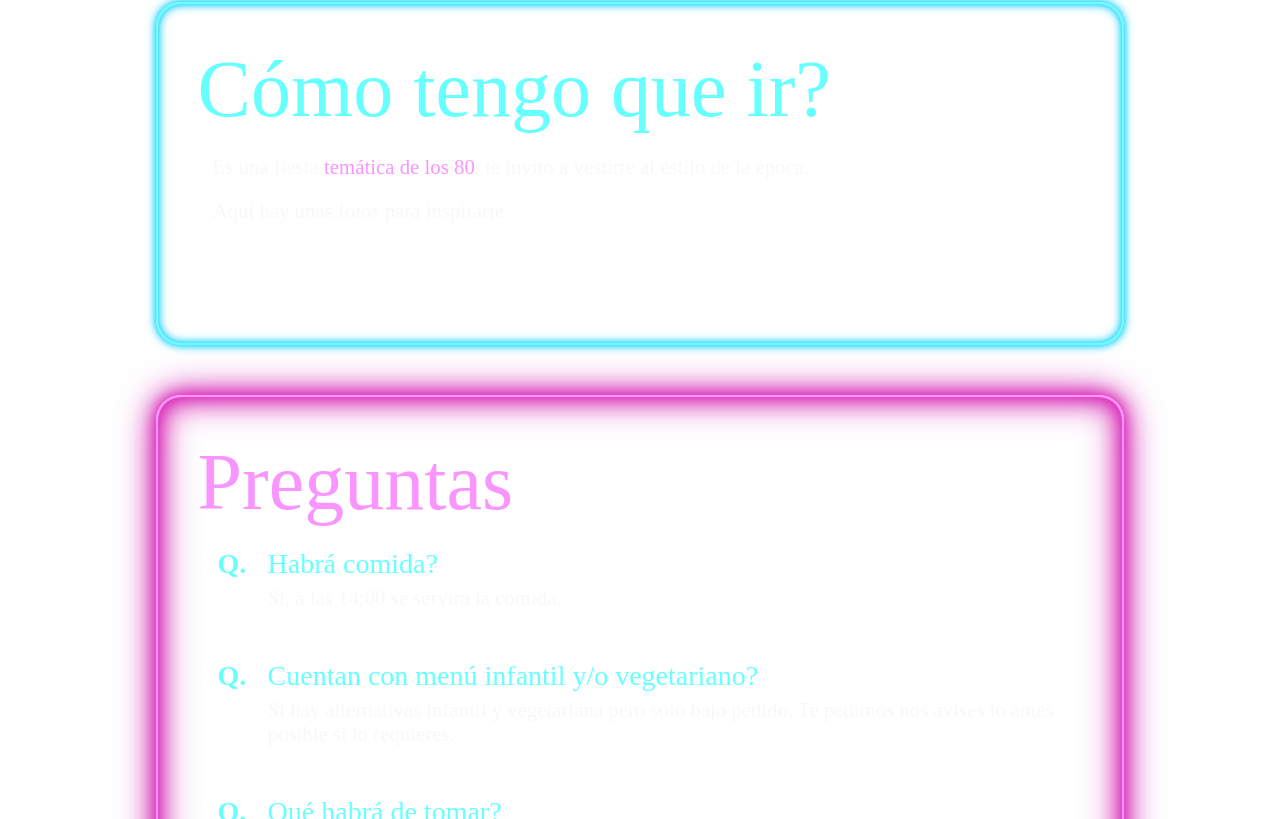
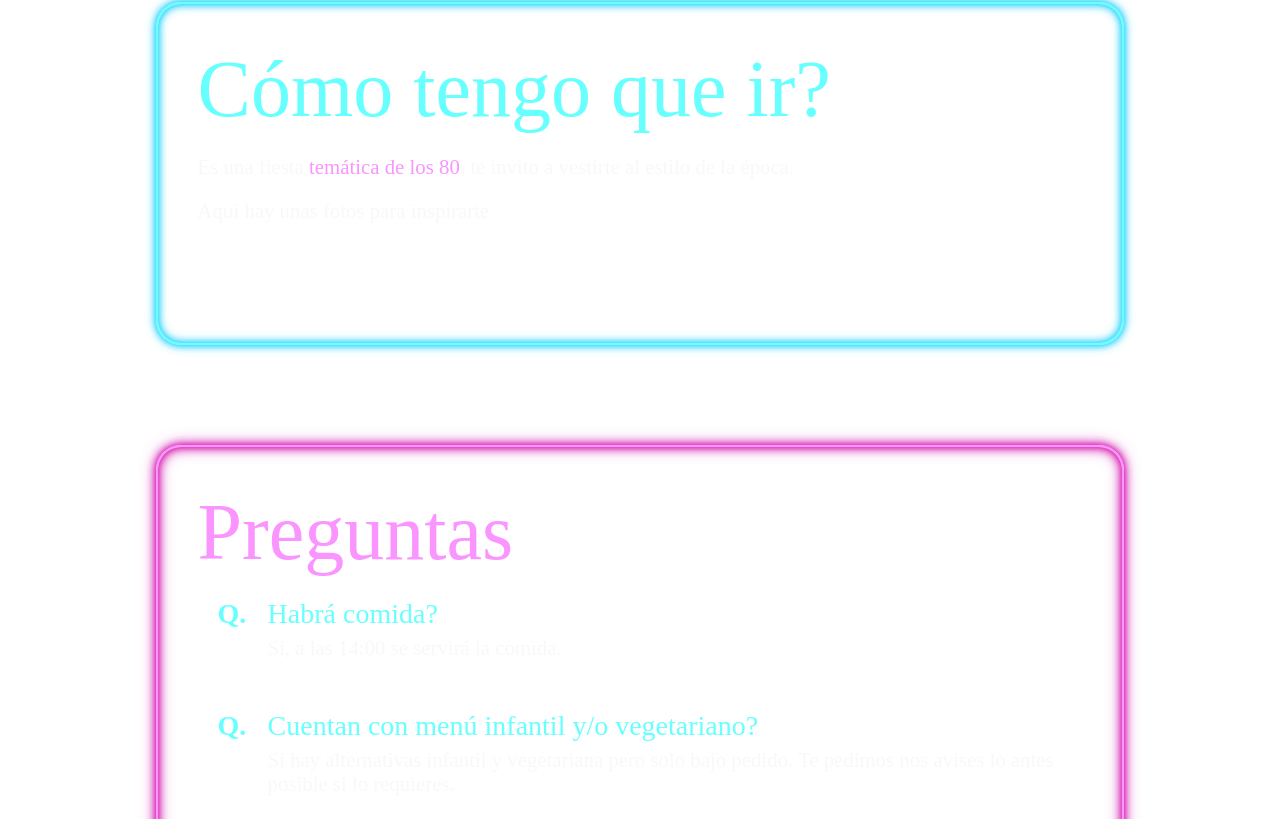
Before and after one commit to andreamarin/party_invitation, a Nuxt app: page / in a window 1280 px wide. Shown: the part 1481-2300 px from the top of the page. Built offline with nearby package versions, Linux system fonts and the light colour scheme; a web font is replaced by a local one.

Commit message:
add media queries for font size

```diff
--- a/assets/style/global.css
+++ b/assets/style/global.css
@@ -28,23 +28,23 @@
   width: 80%;
   padding: 20px;
   border-radius: 25px;
-  margin-top: 50px;
+  margin-top: 100px;
   margin-right: auto;
   margin-left: auto;
 }
 
 .card-title{
   font-family: var(--title-font);
-  font-size: 10vh;
+  font-size: 6vh;
 }
 
 .card-subtitle{
   font-family: var(--subtitle-font);
-  font-size: 3.5vh;
+  font-size: 3vh;
 }
 
 .card-data{
-  font-size: 2.6vh;
+  font-size: 2.2vh;
 }
 
 @media only screen and (min-width: 768px) {
@@ -53,6 +53,17 @@
     padding: 40px;
   }
 
+  .card-title{
+    font-size: 10vh;
+  }
+
+  .card-subtitle{
+    font-size: 3.5vh;
+  }
+
+  .card-data{
+    font-size: 2.6vh;
+  }
 }
 
 /* neon colors */
@@ -61,19 +72,19 @@
 
   box-shadow:
     /* inner shadow */
-    inset 0 0 3px rgba(246,71,203,0.98),
-    inset 0 0 30px rgba(246,71,203,0.34),
-    inset 0 0 12px rgba(206,23,174,0.52),
-    inset 0 0 22px rgba(206,23,174,0.92),
-    inset 0 0 38px rgba(206,23,174,0.78),
+    inset 0 0 2px rgba(246,71,203,0.98),
+    inset 0 0 10px rgba(246,71,203,0.34),
+    inset 0 0 4px rgba(206,23,174,0.52),
+    inset 0 0 8px rgba(206,23,174,0.92),
+    inset 0 0 15px rgba(206,23,174,0.78),
     /* inset 0 0 45px rgba(255,10,251,0.92), */
 
     /* outer shadow */
-    0 0 3px rgba(246,71,203,0.98),
-    0 0 30px rgba(246,71,203,0.34),
-    0 0 12px rgba(206,23,174,0.52),
-    0 0 22px rgba(206,23,174,0.92),
-    0 0 38px rgba(206,23,174,0.78)
+    0 0 2px rgba(246,71,203,0.98),
+    0 0 10px rgba(246,71,203,0.34),
+    0 0 4px rgba(206,23,174,0.52),
+    0 0 8px rgba(206,23,174,0.92),
+    0 0 15px rgba(206,23,174,0.78)
     /* 0 0 45px rgba(255,10,251,0.92) */
   ;
 }
@@ -124,16 +135,16 @@
     inset 0 0 2px rgba(221,125,252,0.92),
     inset 0 0 10px rgba(221,125,252,0.34),
     inset 0 0 4px rgba(171,61,237,0.52),
-    inset 0 0 7px rgba(171,61,237,0.92),
-    inset 0 0 11px rgba(171,61,237,0.78),
+    inset 0 0 8px rgba(171,61,237,0.92),
+    inset 0 0 15px rgba(171,61,237,0.78),
     /* inset 0 0 45px rgba(255,10,251,0.92), */
 
     /* outer shadow */
     0 0 2px rgba(221,125,252,0.92),
     0 0 10px rgba(221,125,252,0.34),
     0 0 4px rgba(171,61,237,0.52),
-    0 0 7px rgba(171,61,237,0.92),
-    0 0 11px rgba(171,61,237,0.78)
+    0 0 8px rgba(171,61,237,0.92),
+    0 0 15px rgba(171,61,237,0.78)
     /* 0 0 45px rgba(255,10,251,0.92) */
   ;
 }
--- a/components/DressCode.vue
+++ b/components/DressCode.vue
@@ -72,7 +72,6 @@ export default {
 
 .dress-code-info{
   margin-top: 20px;
-  margin-left: 15px;
   color: var(--light-shades);
 }
 
--- a/components/Location.vue
+++ b/components/Location.vue
@@ -20,8 +20,6 @@
       <div class="location-map-container">
         <iframe
           src="https://www.google.com/maps/embed?pb=!1m18!1m12!1m3!1d3763.3396430862354!2d-99.22320435963339!3d19.397725691103464!2m3!1f0!2f0!3f0!3m2!1i1024!2i768!4f13.1!3m3!1m2!1s0x85d201a4d5256331%3A0xcd24100d00151cf0!2zU2Fsw7NuIEdhdWTDrS4!5e0!3m2!1sen!2smx!4v1660614111778!5m2!1sen!2smx"
-          width="400"
-          height="400"
           class="venue-map"
           allowfullscreen=""
           loading="lazy"
@@ -95,4 +93,12 @@ export default {
   width: 100%;
 }
 
+@media only screen and (min-width: 768px) {
+  .venue-map {
+    border: 0;
+    min-height: 300px;
+    width: 100%;
+  }
+}
+
 </style>
```
Also changed, not shown: 1 other file (tests, documents, lock files or other folders).
